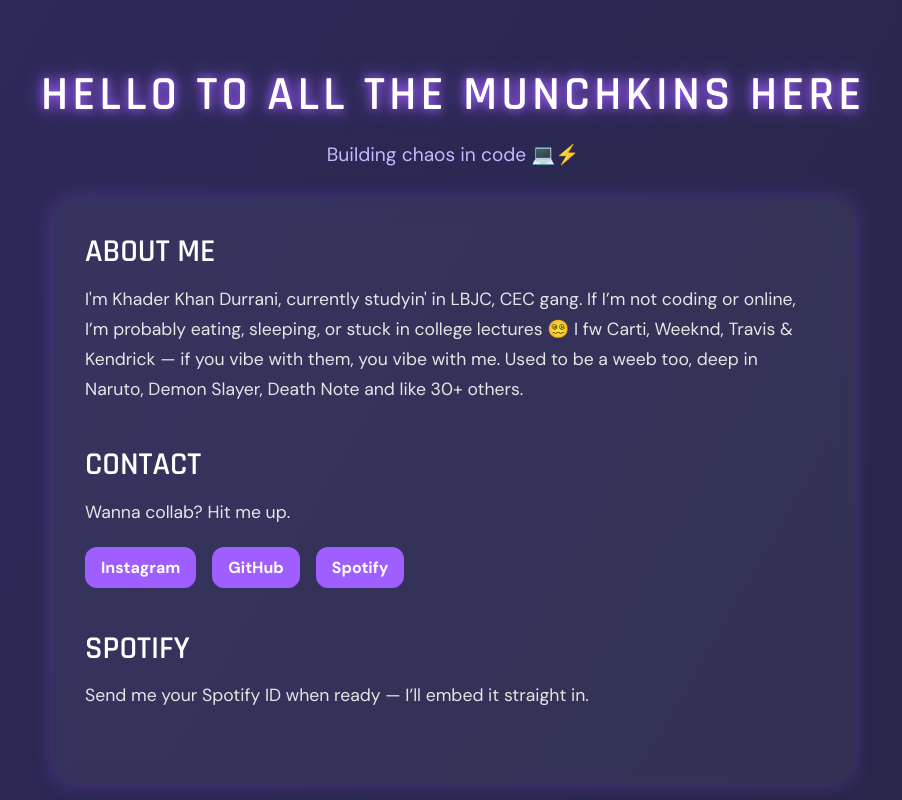
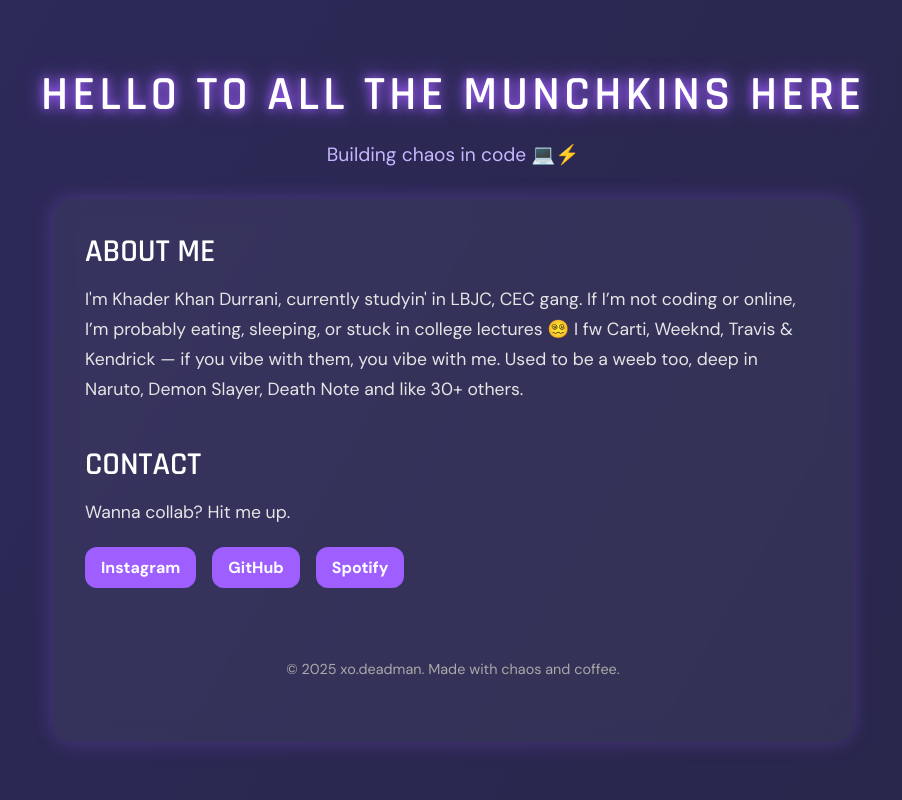
Before and after one commit to xodeadman/khader-site, a plain HTML site: page index.html in a window 1280 px wide. Shown: the whole page, without its empty margins (187-1089 px from the left). Drawn offline with Linux system fonts and the light colour scheme.

Commit message:
Add files via upload

```diff
--- a/index.html
+++ b/index.html
@@ -167,11 +167,6 @@
       </div>
     </div>
 
-    <div class="section">
-      <h2>Spotify</h2>
-      <p>Send me your Spotify ID when ready — I’ll embed it straight in.</p>
-    </div>
-  </div>
 
   <footer>
     &copy; 2025 xo.deadman. Made with chaos and coffee.
```
